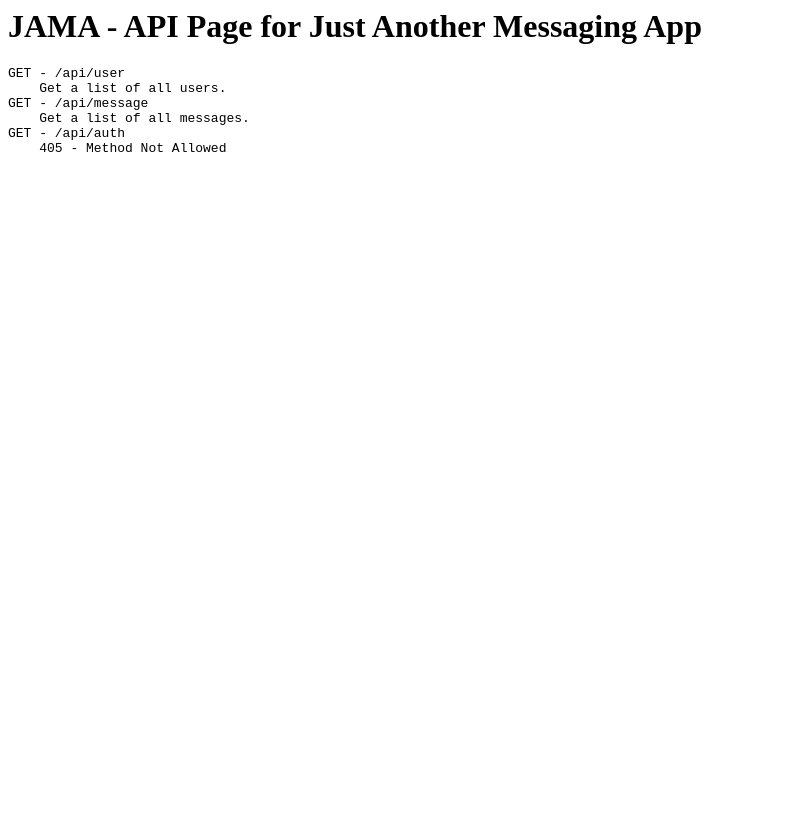
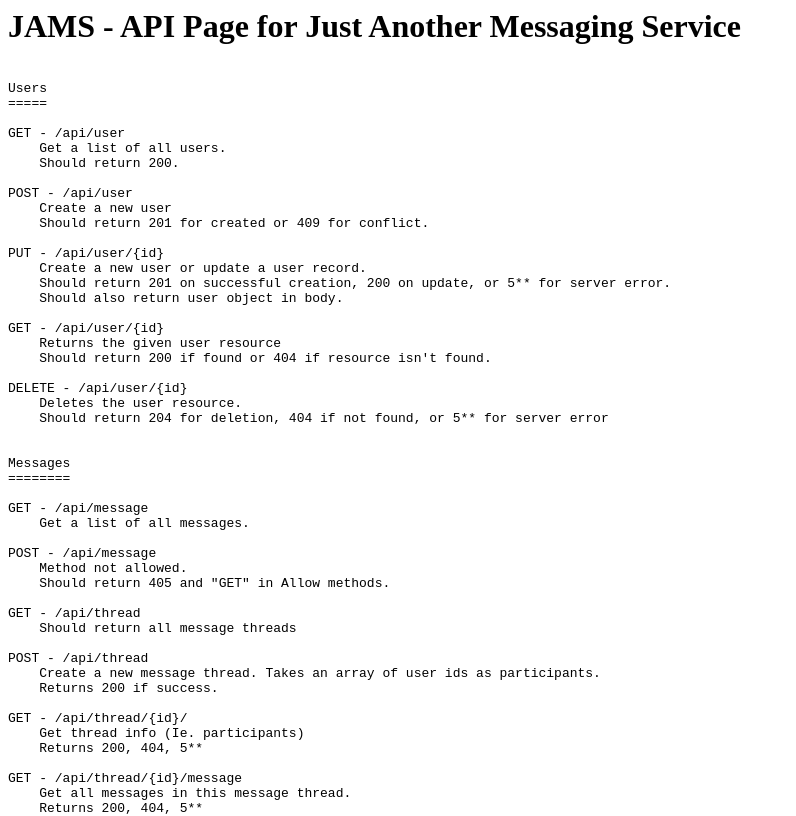
Before and after one commit to JAMSapp/JAMS-Server, a plain HTML site: page public/api.html in a window 1280 px wide. Shown: the top 816 px of the page, without its empty margins (0-796 px from the left). Drawn offline with Linux system fonts and the light colour scheme.

Commit message:
Update API docs.

```diff
--- a/public/api.html
+++ b/public/api.html
@@ -1,21 +1,81 @@
 <html>
     <head>
         <title>
-            JAMA - API Page for Just Another Messaging App
+            JAMS - API Page for Just Another Messaging Service
         </title>
     </head>
     <body>
         <div>
             <h1>
-                JAMA - API Page for Just Another Messaging App
+                JAMS - API Page for Just Another Messaging Service
             </h1>
             <pre>
+
+Users
+=====
+
 GET - /api/user
     Get a list of all users.
+    Should return 200.
+
+POST - /api/user
+    Create a new user
+    Should return 201 for created or 409 for conflict.
+
+PUT - /api/user/{id}
+    Create a new user or update a user record.
+    Should return 201 on successful creation, 200 on update, or 5** for server error.
+    Should also return user object in body.
+
+GET - /api/user/{id}
+    Returns the given user resource
+    Should return 200 if found or 404 if resource isn't found.
+
+DELETE - /api/user/{id}
+    Deletes the user resource.
+    Should return 204 for deletion, 404 if not found, or 5** for server error
+
+
+Messages
+========
+
 GET - /api/message
     Get a list of all messages.
+
+POST - /api/message
+    Method not allowed.
+    Should return 405 and "GET" in Allow methods.
+
+GET - /api/thread
+    Should return all message threads
+
+POST - /api/thread
+    Create a new message thread. Takes an array of user ids as participants.
+    Returns 200 if success.
+
+GET - /api/thread/{id}/
+    Get thread info (Ie. participants)
+    Returns 200, 404, 5**
+
+GET - /api/thread/{id}/message
+    Get all messages in this message thread.
+    Returns 200, 404, 5**
+
+GET - /api/thread/{id}/message?after={message id}
+    Get all messages in this message thread after given message
+    Returns 200, 404, 5**
+
+POST - /api/thread/{id}/message
+    Create a new message for a given thread
+    Returns 201, 404, 5**
+
+
+Auth
+====
+
 GET - /api/auth
     405 - Method Not Allowed
+
             </pre>
         </div>
     </body>
```
Also changed, not shown: 1 other file.
